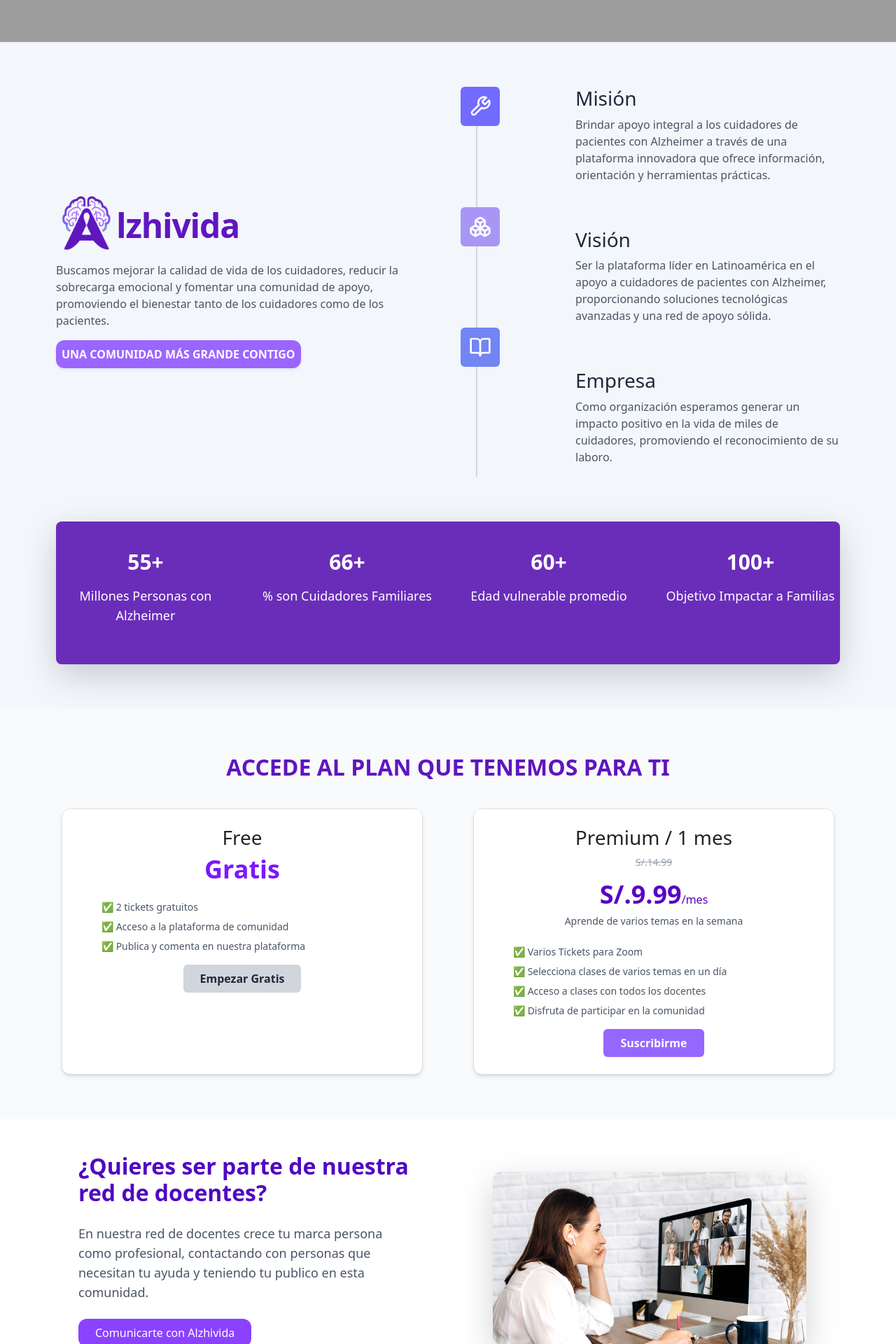
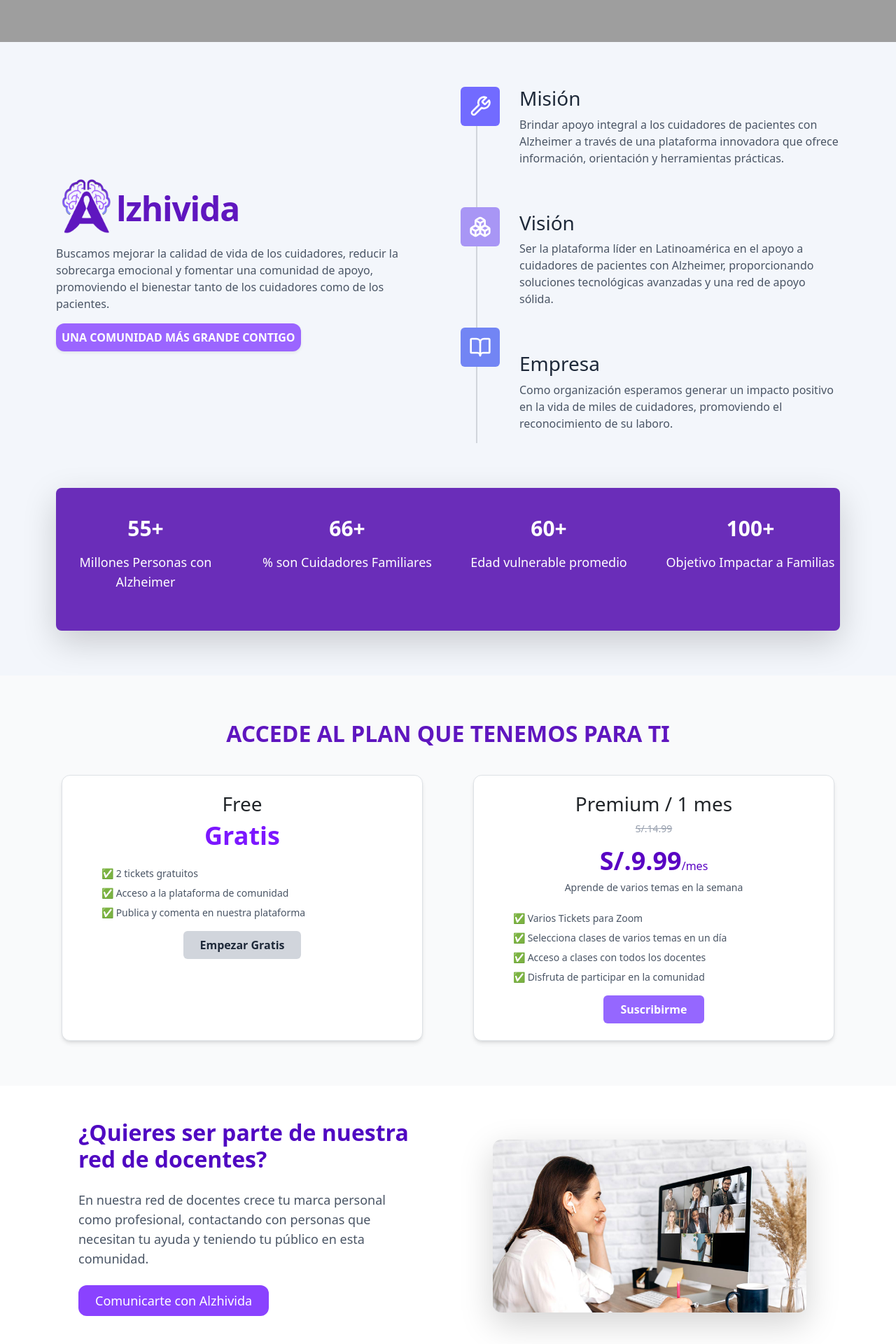
Before and after one commit to Favio-coder/proyectoAlzhivida-oficial, a React (Vite) app in the folder frontend/: page / in a window 1280 px wide. Shown: the part 660-2580 px from the top of the page at 70% size. Built offline with nearby package versions, Linux system fonts and the light colour scheme; grey boxes are pictures that could not be loaded; a web font is replaced by a local one.

Commit message:
Mejoras de diseño aplicadas al proyecto

```diff
--- a/frontend/src/layouts/HeaderPrincipal.jsx
+++ b/frontend/src/layouts/HeaderPrincipal.jsx
@@ -67,7 +67,7 @@
       <nav className="bg-white shadow-xl p-2 w-[calc(100%-5rem)] mx-12 fixed top-2 z-50 rounded-xl">
         <div className="flex justify-between items-center max-w-7xl mx-auto sm:px-4 px-1 lg:px-0">
           {/* Logo + texto */}
-          <Link to="/" className="flex items-center gap-2 ml-2">
+          <Link to="/principal" className="flex items-center gap-2 ml-2">
             <img src={logoAlzhivida} alt="Logo" className="w-[70px] h-auto" />
             <div className="text-2xl font-bold text-[#5F16BF]">Alzhivida</div>
           </Link>
@@ -121,11 +121,13 @@
               )}
             </div>
 
-            {/* Nombre centrado */}
-            <div className="flex items-center h-full">
-              <p className="text-base leading-none"> {(usuarioGlobal?.l_nomUsua && usuarioGlobal?.l_apellUsua)
-                ? `${usuarioGlobal.l_nomUsua} ${usuarioGlobal.l_apellUsua}`
-                : "Usuario invitado"}</p>
+
+            <div className="flex items-start h-full pt-2">
+              <p className="text-base pandding-t-2 ">
+                {(usuarioGlobal?.l_nomUsua && usuarioGlobal?.l_apellUsua)
+                  ? `${usuarioGlobal.l_nomUsua} ${usuarioGlobal.l_apellUsua}`
+                  : "Usuario invitado"}
+              </p>
             </div>
 
             {/* Icono usuario */}
--- a/frontend/src/pages/Home.jsx
+++ b/frontend/src/pages/Home.jsx
@@ -115,7 +115,7 @@
           </div>
 
           {/* Servicios a la derecha */}
-          <div className="relative ml-4 pl-35 space-y-16 border-l-2 border-gray-300">
+          <div className="relative ml-4 pl-15 space-y-16 border-l-2 border-gray-300">
             {/* Línea con íconos */}
             <div className="absolute left-[-32px] top-0 space-y-29 pl-2">
               <div className="w-14 h-14 bg-[#726bff] rounded-md flex items-center justify-center">
@@ -223,22 +223,26 @@
 
         {/* Sección de docente */}
 
-      <section id="docente" className=" scroll-mt-24 flex flex-col md:flex-row items-center justify-between bg-white py-12 px-6 md:px-16">
+      <section id="docente" className="scroll-mt-24 flex flex-col md:flex-row items-center justify-between bg-white py-12 px-6 md:px-16">
         {/* Texto a la izquierda */}
         <div className="md:w-1/2 mb-10 md:mb-0">
           <h2 className="text-4xl !font-bold !text-[#5008c2] mb-10 px-12 ">
             ¿Quieres ser parte de nuestra red de docentes?
           </h2>
           <p className="text-lg text-gray-600 mb-12 px-12 !mt-6">
-            En nuestra red de docentes crece tu marca persona como profesional, contactando con personas que necesitan tu ayuda y teniendo tu publico en esta comunidad.
+            En nuestra red de docentes crece tu marca personal como profesional, contactando con personas que necesitan tu ayuda y teniendo tu público en esta comunidad.
           </p>
           <div className="px-12 !mt-6">
-            <button className="bg-[#8a42ff] text-white px-6 py-2 !rounded-xl text-lg hover:bg-[#6136ff] transition-colors duration-300 mb-4">
-              Comunicarte con Alzhivida
-            </button>
+           <a
+            href="https://mail.google.com/mail/?view=cm&to=alzhivida@gmail.com&su=Solicitud%20para%20unirme%20a%20Alzhivida&body=Estimado%20equipo%20de%20Alzhivida,%0D%0A%0D%0AEstoy%20interesado%20en%20formar%20parte%20de%20su%20plataforma%20como%20docente.%20A%20continuación,%20les%20proporciono%20mis%20datos%20para%20su%20evaluación:%0D%0A%0D%0A-%20Nombre%20completo:%0D%0A-%20Profesión%20o%20experiencia:%0D%0A-%20Enlace%20a%20videos%20o%20contenido%20que%20planeo%20compartir%20(opcional):%0D%0A%0D%0AQuedo%20atento(a)%20a%20su%20respuesta.%20Muchas%20gracias.%0D%0A%0D%0ASaludos%20cordiales."
+            target="_blank"
+            rel="noopener noreferrer"
+            className="bg-[#8a42ff] text-white px-6 py-2 rounded-xl text-lg hover:bg-[#6136ff] transition-colors duration-300 mb-4 inline-block !no-underline"
+          >
+            Comunicarte con Alzhivida
+          </a>
           </div>
         </div>
-
         {/* Imagen a la derecha */}
         <div className="md:w-1/2 flex justify-center">
           <img
```
